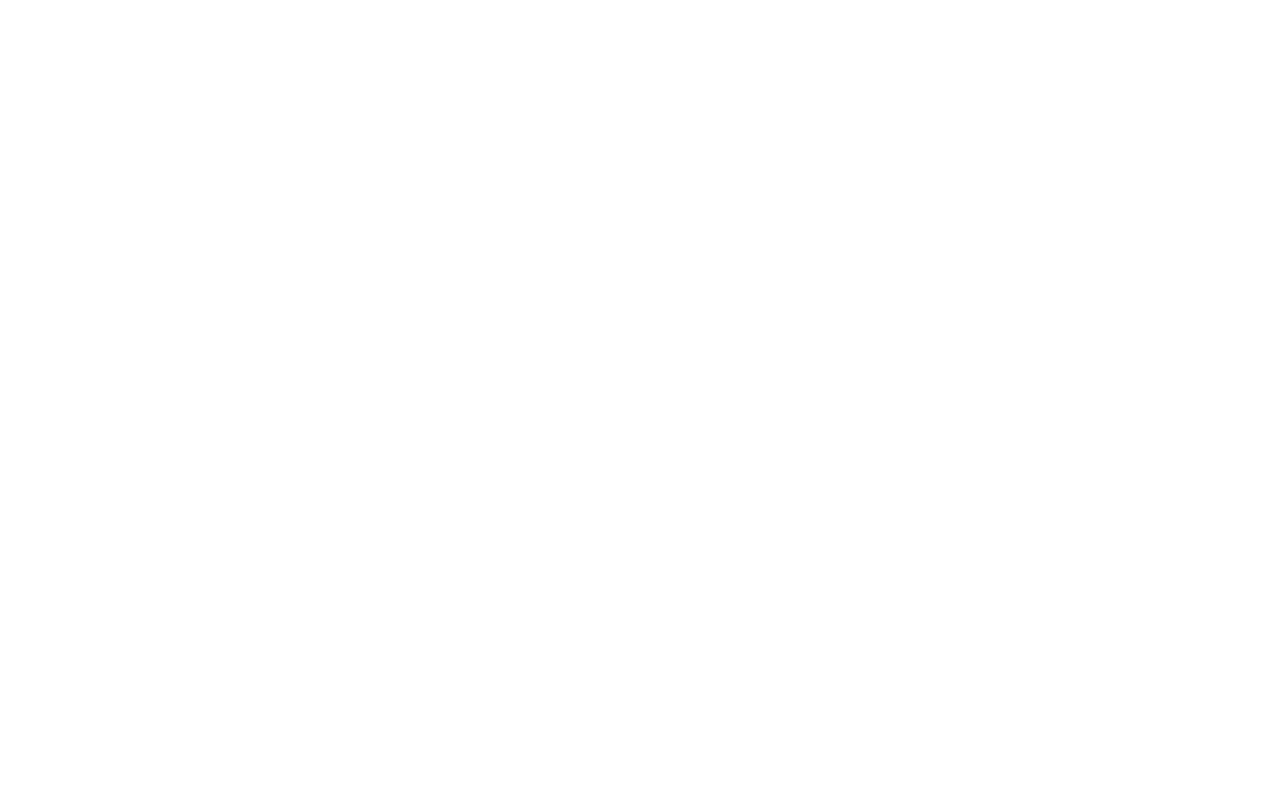
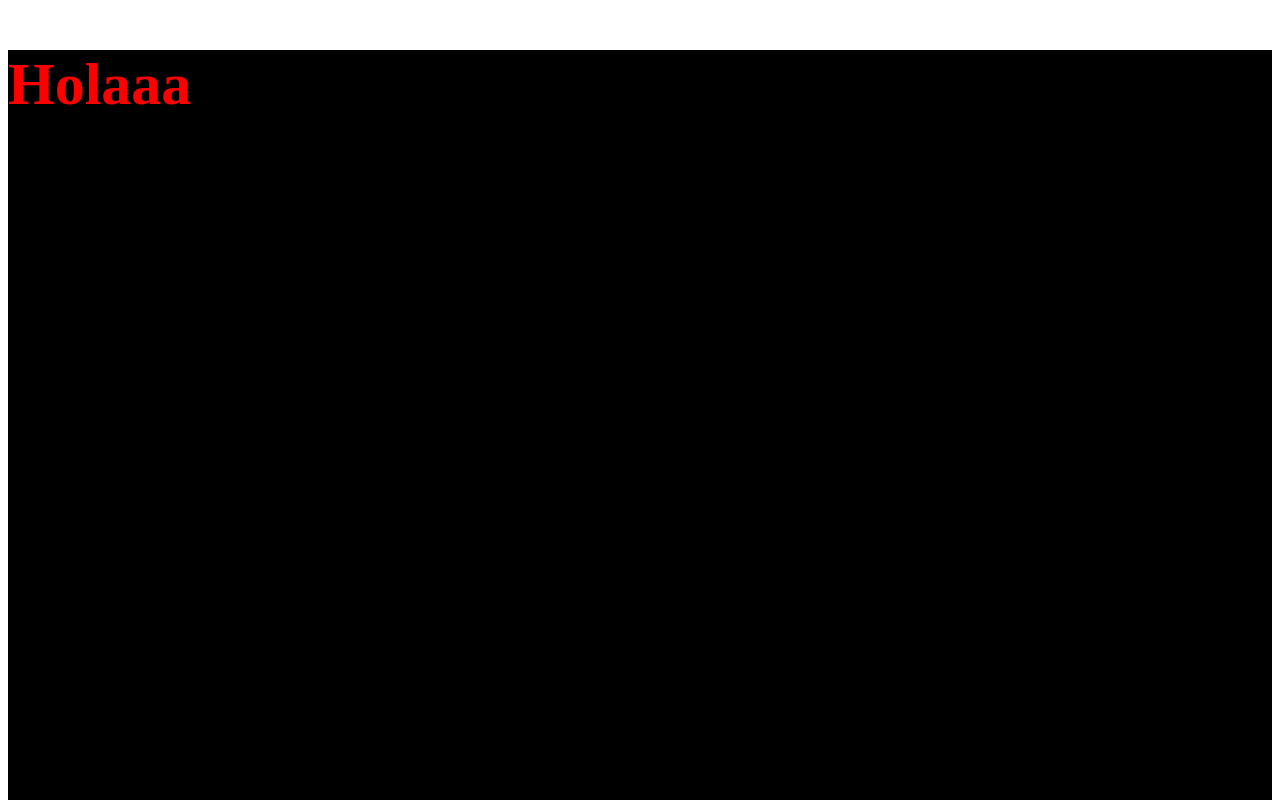
Before and after one commit to CarmenGordo/proyectoreact, a React (Create React App) app: page /cursorpage in a window 1280 px wide. Before the commit this address had no page. Shown: the top 800 px of the page. Built offline with nearby package versions, Linux system fonts and the light colour scheme.

Commit message:
creada page cursor y añadido un poco de style

```diff
--- a/src/App.js
+++ b/src/App.js
@@ -1,20 +1,14 @@
-import React from "react";
-import {
-  BrowserRouter,
-  Routes,
-  Route,
-} from "react-router-dom";
+import React, { useState, useEffect, useRef } from 'react';
+import axios from 'axios';
 
-//pages
-import Home from "./Pages/Home";
+//Components
+import Header from './Containers/Header/Header';
 
 function App() {
   return (
-    <BrowserRouter>
-      <Routes>
-        <Route path="/" element={<Home />}/>
-      </Routes>
-    </BrowserRouter>
+    <>
+    <Header />
+    </>
   );
 }
 
--- /dev/null
+++ b/src/Hooks/useFont.js
@@ -0,0 +1,24 @@
+// import { useEffect, useState } from "react";
+// import * as Font from 'expo-font';
+
+// export const useFonts = () =>{
+//     const [fontsLoaded, setFontsLoaded] = useState(false);
+
+//     const LoadFonts = async() => {
+//         await  Font.loadAsync({
+//             'schwifty': require('../Assets/Fonts/get-schwifty.ttf'),
+//         })
+//     }
+
+//     useEffect(() => {
+//         if(!fontsLoaded){
+//             LoadFonts();
+//         }
+//     });
+
+//     setFontsLoaded(true);
+
+//     if(!fontsLoaded){
+//         return(alert("las fuentes estan mal importadas"))
+//     }
+// };
--- /dev/null
+++ b/src/Pages/CursorPage/CursorPage.jsx
@@ -0,0 +1,18 @@
+import React from "react";
+// style
+import PageCursorContainer from "./CursorPageStyle";
+// font
+// import * as Font from 'expo-font';
+
+const CursorPage = () =>{
+    return(
+        <PageCursorContainer>
+            <h1 className="h1">
+                Holaaa
+            </h1>
+
+        </PageCursorContainer>
+    )
+}
+
+export default CursorPage;
--- /dev/null
+++ b/src/Pages/CursorPage/CursorPageStyle.js
@@ -0,0 +1,16 @@
+import styled from "styled-components";
+// import { useFonts } from "../../Hooks/useFont";
+
+const PageCursorContainer = styled.section`
+    width: 100%;
+    min-height: 900px;
+    background-color: black;
+
+    .h1{
+        font-family: 'schwifty';
+        font-size: 60px;
+        color: red;
+    }
+`;
+
+export default PageCursorContainer;
--- a/src/index.js
+++ b/src/index.js
@@ -1,13 +1,28 @@
 import React from 'react';
-import ReactDOM from 'react-dom/client';
+import ReactDOM from 'react-dom';
 import App from './App';
+
+import {
+  BrowserRouter,
+  Routes,
+  Route,
+} from "react-router-dom";
 import reportWebVitals from './reportWebVitals';
+// pages
+import CursorPage from './Pages/CursorPage/CursorPage';
 
-const root = ReactDOM.createRoot(document.getElementById('root'));
-root.render(
+
+
+ReactDOM.render(
   <React.StrictMode>
-    <App />
-  </React.StrictMode>
+    <BrowserRouter>
+      <Routes>
+        <Route path="/" element={<App />} />
+        <Route path='/cursorpage' element={<CursorPage />} />
+      </Routes>
+    </BrowserRouter>
+  </React.StrictMode>,
+  document.getElementById('root')
 );
 
 // If you want to start measuring performance in your app, pass a function
```
Also changed, not shown: src/Assets/Fonts/get-schwifty.ttf (added).
